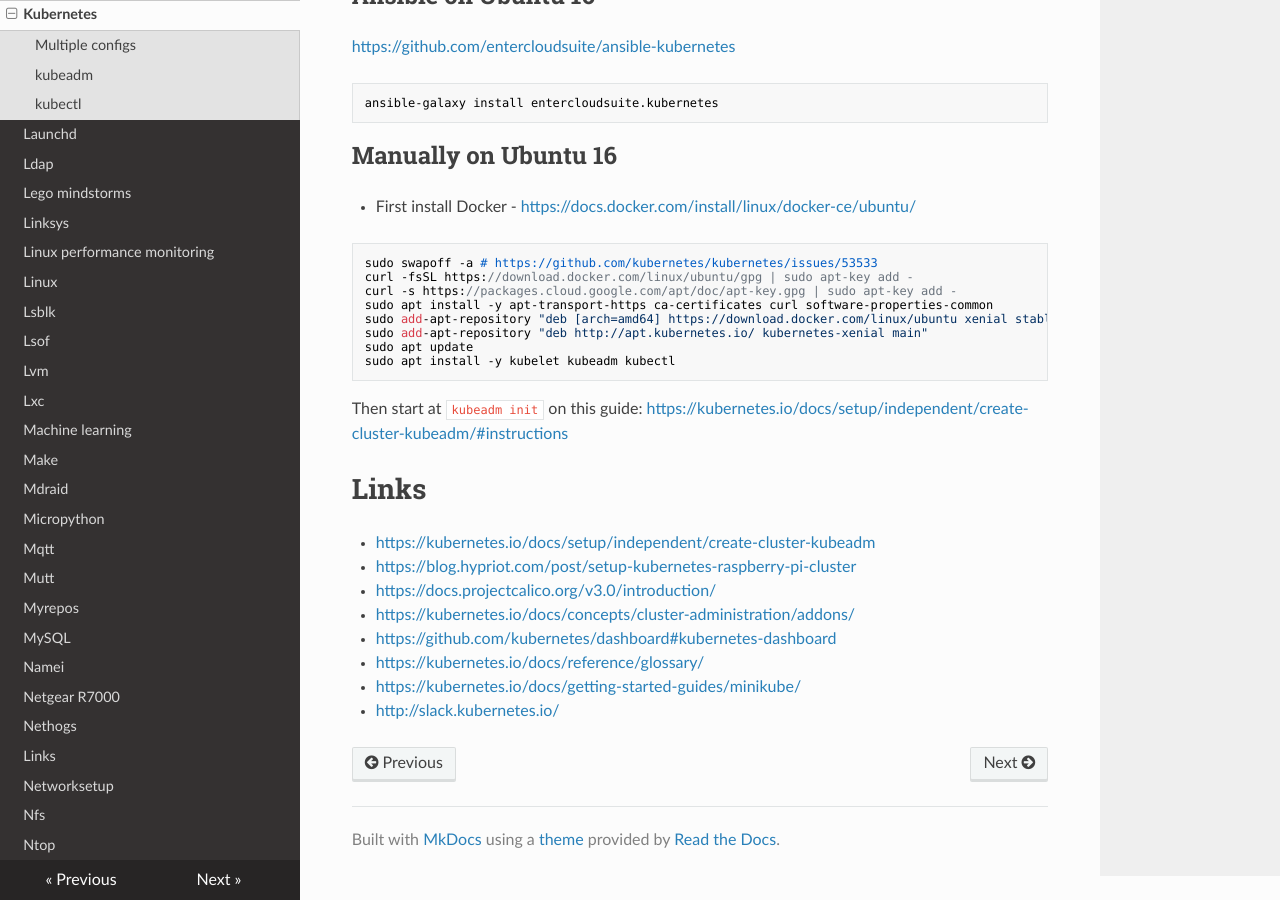
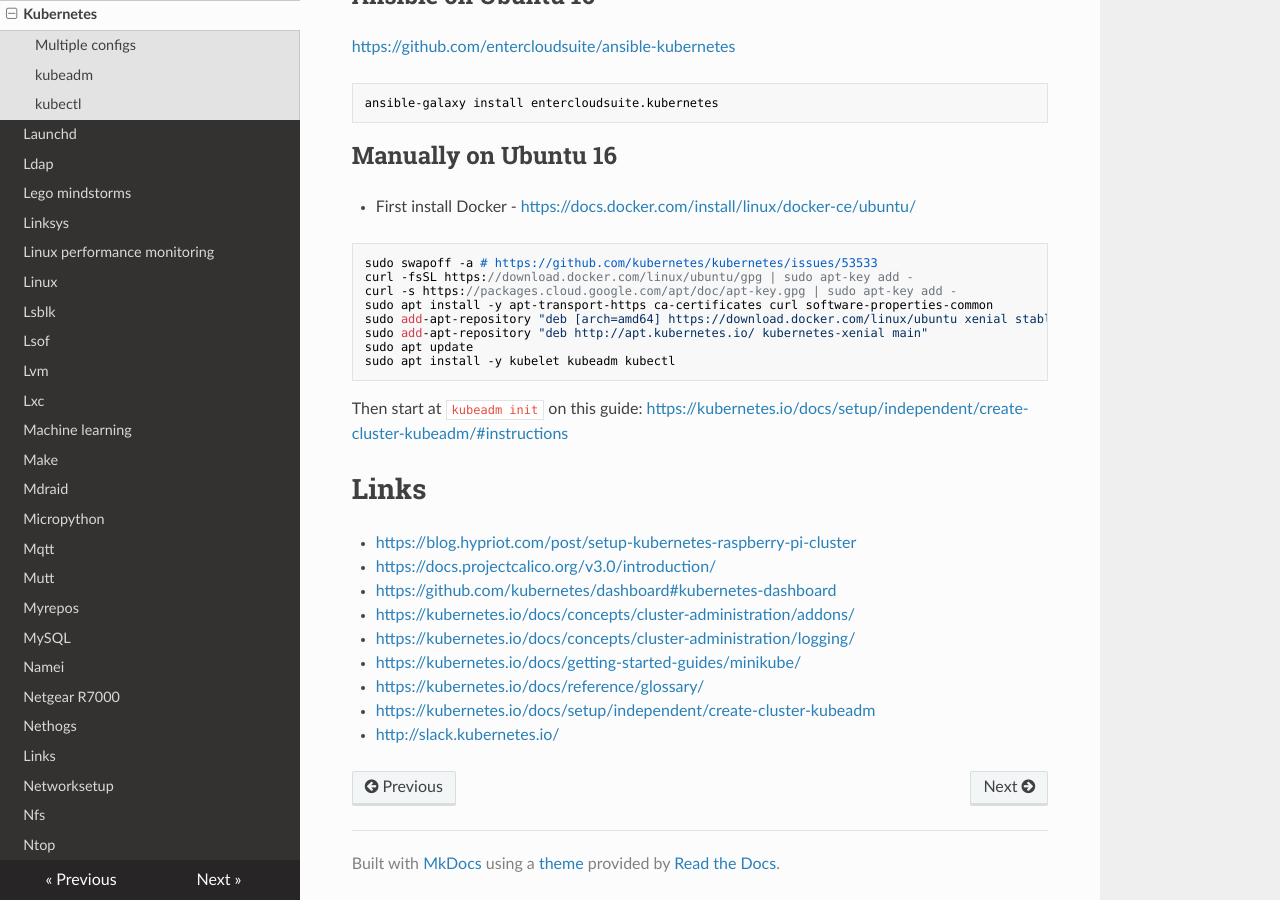
Before and after one commit to lando-cal/tech-notes, an MkDocs documentation site: the page built from docs/kubernetes.md, in a window 1280 px wide and 900 px high, scrolled down 1108 px. Built offline with MkDocs 1.6.1, drawn with Linux system fonts in a browser that asks for light colours; nearby versions of some CDN libraries.

Commit message:
Add link, sort links

```diff
--- a/docs/kubernetes.md
+++ b/docs/kubernetes.md
@@ -64,11 +64,12 @@ Then start at `kubeadm init` on this guide: <https://kubernetes.io/docs/setup/in
 
 # Links
 
-- <https://kubernetes.io/docs/setup/independent/create-cluster-kubeadm>
 - <https://blog.hypriot.com/post/setup-kubernetes-raspberry-pi-cluster>
 - <https://docs.projectcalico.org/v3.0/introduction/>
+- <https://github.com/kubernetes/dashboard#kubernetes-dashboard>
 - <https://kubernetes.io/docs/concepts/cluster-administration/addons/>
-- <https://github.com/kubernetes/dashboard#kubernetes-dashboard>
+- <https://kubernetes.io/docs/concepts/cluster-administration/logging/>
+- <https://kubernetes.io/docs/getting-started-guides/minikube/>
 - <https://kubernetes.io/docs/reference/glossary/>
-- <https://kubernetes.io/docs/getting-started-guides/minikube/>
+- <https://kubernetes.io/docs/setup/independent/create-cluster-kubeadm>
 - <http://slack.kubernetes.io/>
```
